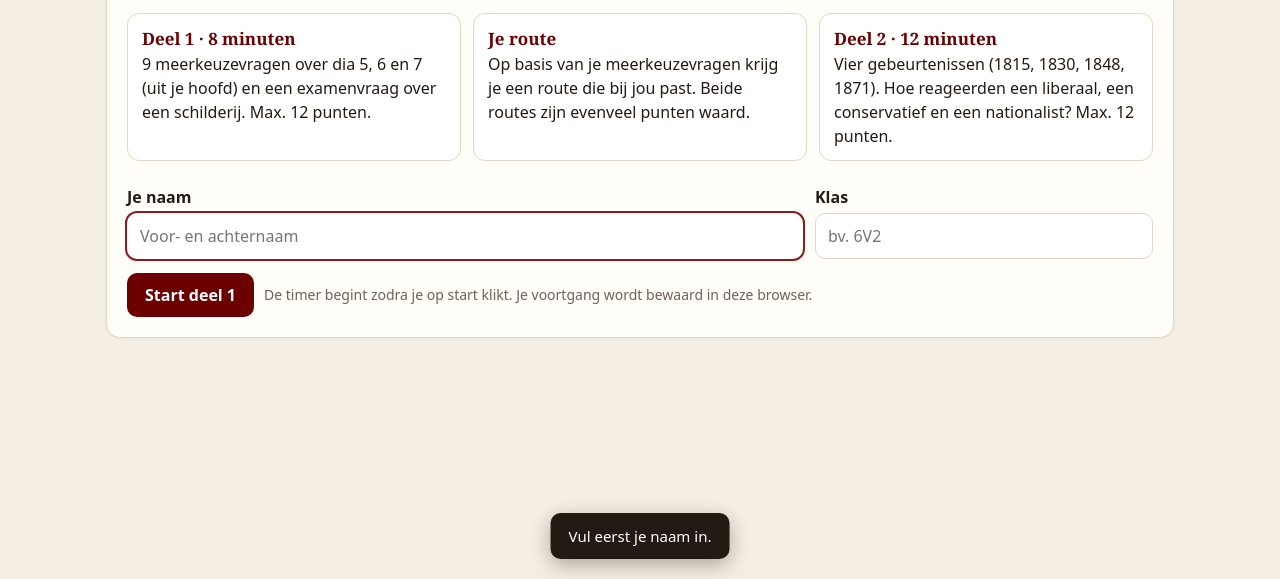
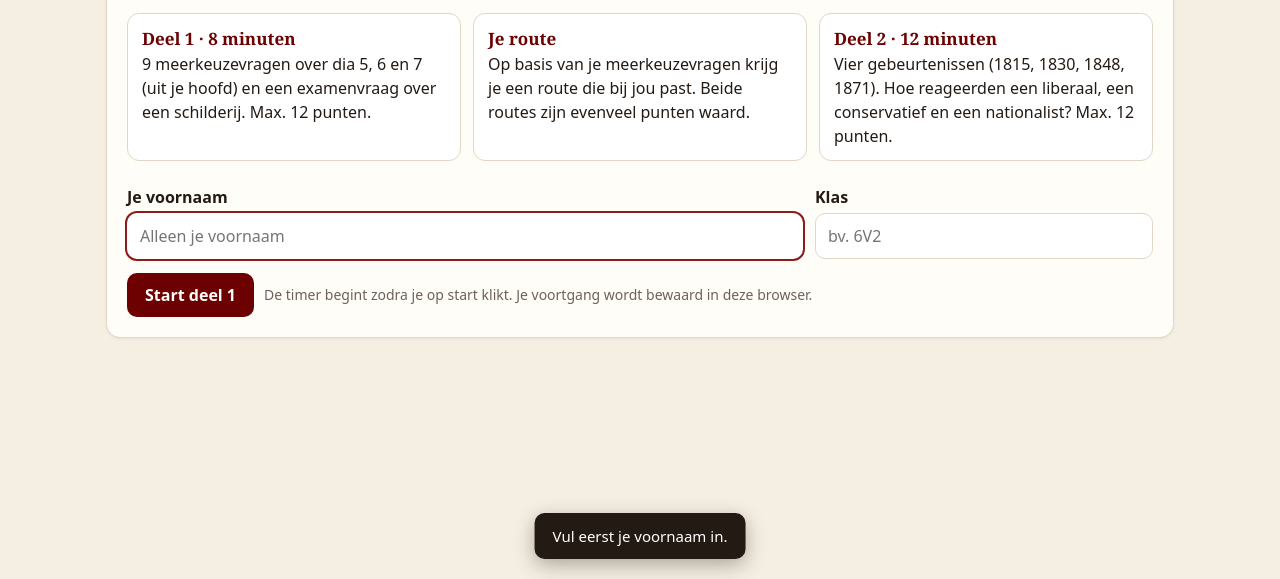
Before and after one commit to johannesbuter1/inleving-restauratie, a plain HTML site: page index.html in a window 1280 px wide. Both pictures are taken after a click on the button "Start deel 1". Shown: the part 221-800 px from the top of the page. Drawn offline with Linux system fonts and the light colour scheme.

Commit message:
Startscherm vraagt alleen de voornaam
Co-Authored-By: Claude Opus 5.5 <noreply@anthropic.com>

```diff
--- a/index.html
+++ b/index.html
@@ -544,14 +544,14 @@ function rStart(){
      <div class="step"><b>Deel 2 · 12 minuten</b>Vier gebeurtenissen (1815, 1830, 1848, 1871). Hoe reageerden een liberaal, een conservatief en een nationalist? Max. 12 punten.</div>
    </div>
    <div class="row2">
-     <div><label class="f" for="nm">Je naam</label><input type="text" id="nm" value="${esc(S.name)}" placeholder="Voor- en achternaam" oninput="S.name=this.value;save()"></div>
+     <div><label class="f" for="nm">Je voornaam</label><input type="text" id="nm" value="${esc(S.name)}" placeholder="Alleen je voornaam" autocomplete="off" oninput="S.name=this.value;save()"></div>
      <div><label class="f" for="kl">Klas</label><input type="text" id="kl" value="${esc(S.klas)}" placeholder="bv. 6V2" oninput="S.klas=this.value;save()"></div>
    </div>
    <div class="actions"><button class="btn" onclick="startP1()">Start deel 1</button><span class="muted small">De timer begint zodra je op start klikt. Je voortgang wordt bewaard in deze browser.</span></div>
   </div>`;
 }
 function startP1(){
-  if(!S.name.trim()){toast("Vul eerst je naam in.");$("#nm").focus();return;}
+  if(!S.name.trim()){toast("Vul eerst je voornaam in.");$("#nm").focus();return;}
   S.t1=Date.now();go("mc");
 }
 
```
